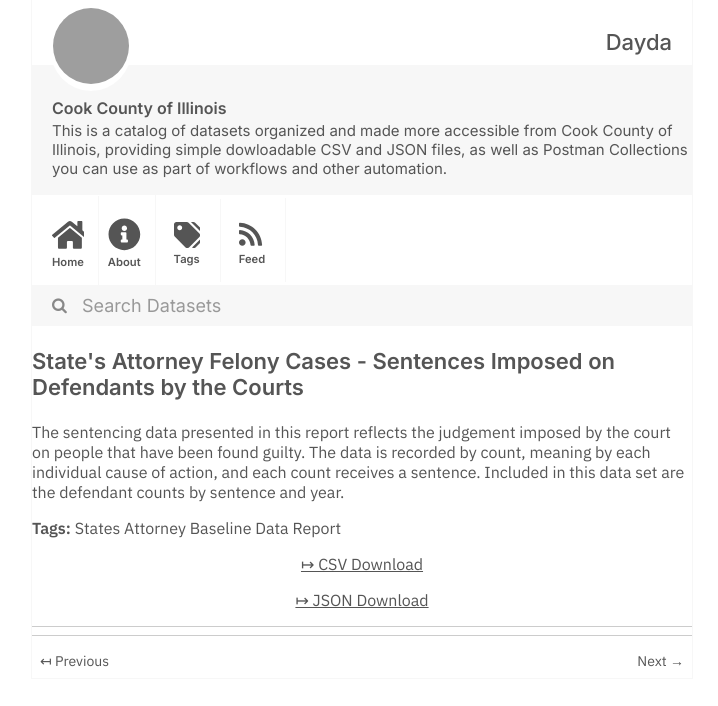
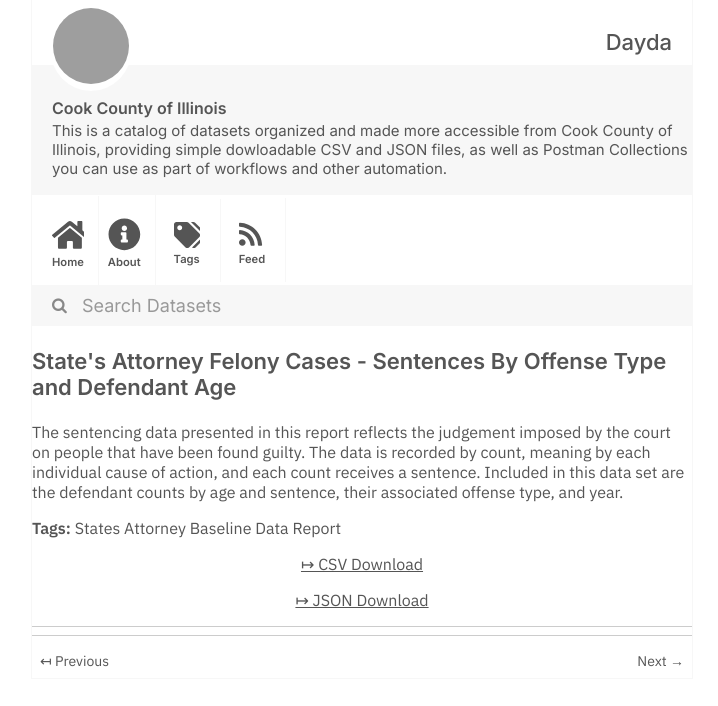
Before and after one commit to dayda-entities/cook-county-of-illinois, a Jekyll site: the page built from _posts/2020-11-10-state's-attorney-felony-cases-.md, in a window 1280 px wide, cut to the strip 0-706 px from the top of the page. Shown: the whole strip, without its empty margins (278-996 px from the left). Built offline with Jekyll 4.4.1, drawn with Linux system fonts in a browser that asks for light colours; grey boxes are pictures that could not be loaded.

Commit message:
Publish Data

```diff
--- a/_posts/2020-11-10-state's-attorney-felony-cases-.md
+++ b/_posts/2020-11-10-state's-attorney-felony-cases-.md
@@ -1,7 +1,7 @@
 ---
-title: State's Attorney Felony Cases - Sentences Imposed on Defendants by the Courts
-created: '2020-11-10T16:57:20.005503'
-modified: '2020-11-10T16:57:20.005514'
+title: State's Attorney Felony Cases - Sentences By Offense Type and Defendant Age
+created: '2020-11-10T16:57:34.573110'
+modified: '2020-11-10T16:57:34.573122'
 state: active
 type: dataset
 tags:
@@ -9,10 +9,10 @@ tags:
 groups:
   - Local Government
 csv_url: >-
-  https://datacatalog.cookcountyil.gov/api/views/acve-frjd/rows.csv?accessType=DOWNLOAD
+  https://datacatalog.cookcountyil.gov/api/views/i2wg-hwei/rows.csv?accessType=DOWNLOAD
 json_url: >-
-  https://datacatalog.cookcountyil.gov/api/views/acve-frjd/rows.json?accessType=DOWNLOAD
+  https://datacatalog.cookcountyil.gov/api/views/i2wg-hwei/rows.json?accessType=DOWNLOAD
 layout: post
 
 ---
-The sentencing data presented in this report reflects the judgement imposed by the court on people that have been found guilty. The data is recorded by count, meaning by each individual cause of action, and each count receives a sentence. Included in this data set are the defendant counts by sentence and year.
+The sentencing data presented in this report reflects the judgement imposed by the court on people that have been found guilty. The data is recorded by count, meaning by each individual cause of action, and each count receives a sentence. Included in this data set are the defendant counts by age and sentence, their associated offense type, and year.
```
